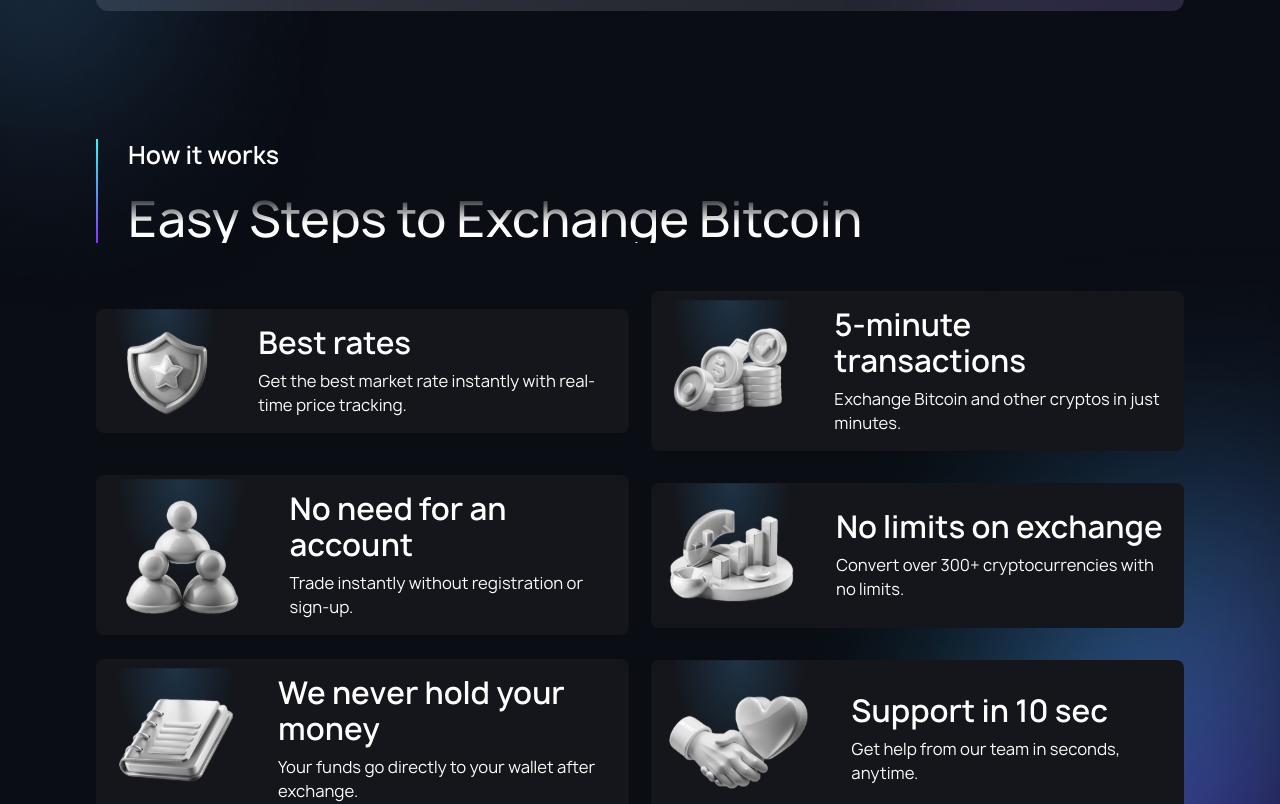
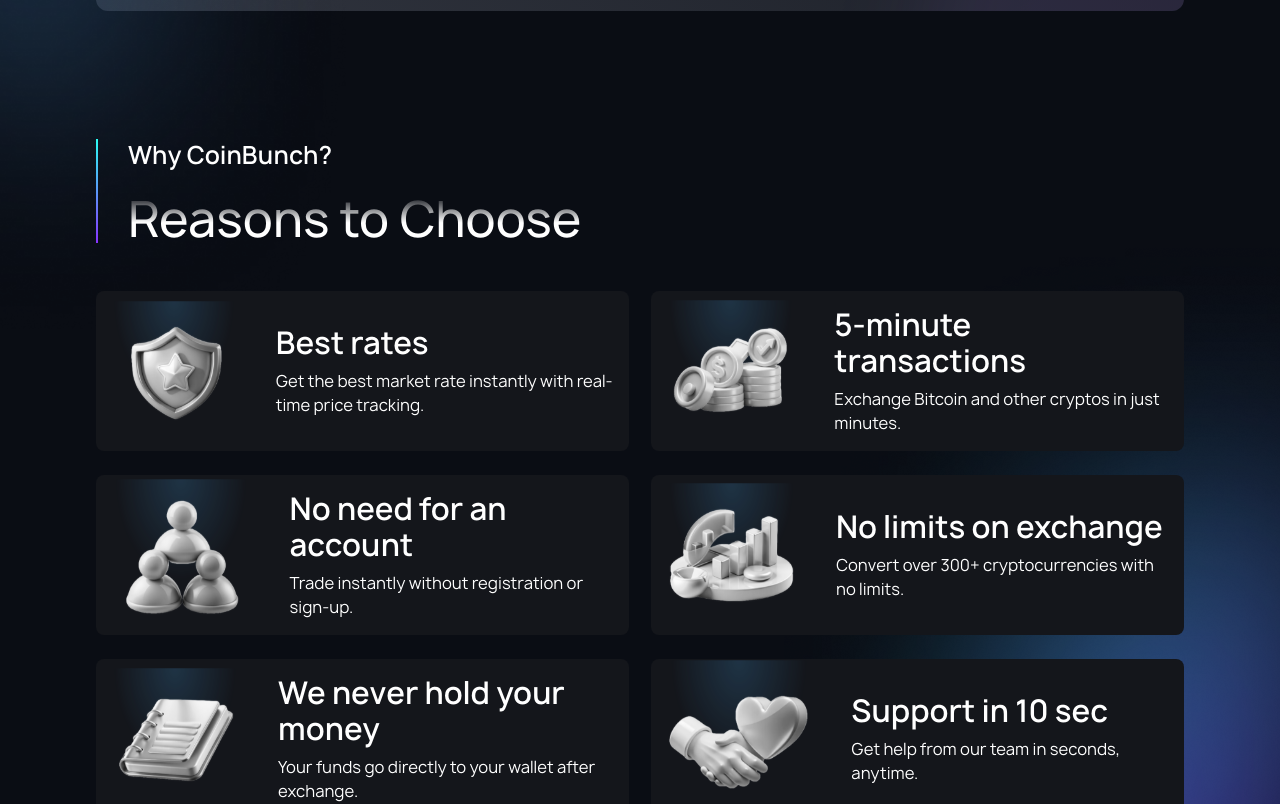
Before and after one commit to salman92-dev/coinbunch, a Next.js app: page / in a window 1280 px wide. Shown: the part 3716-4520 px from the top of the page. Built offline with nearby package versions, Linux system fonts and the light colour scheme.

Commit message:
Add files via upload

```diff
--- a/src/app/page.js
+++ b/src/app/page.js
@@ -272,14 +272,14 @@
     <section className="py-16 relative z-100" id="why-choose">
       <Image className="select-none absolute -z-1 right-0 bottom-[-35rem] max-md:-z-1" src="/bg-5.png" width={553} height={1243} alt="bg" />
        <div className="w-[85%] mx-auto flex flex-col gap-6 pl-8 gradient-border mb-12">
-        <h4 className="text-lg md:text-2xl manrope-bold text-white">How it works</h4>
-        <h2 className="manrope-medium text-3xl md:text-5xl gradient-3 text-transparent bg-clip-text">Easy Steps to Exchange Bitcoin</h2>
+        <h4 className="text-lg md:text-2xl manrope-bold text-white">Why CoinBunch?</h4>
+        <h2 className="manrope-medium text-3xl md:text-5xl gradient-3 text-transparent bg-clip-text">Reasons to Choose</h2>
       </div>
-      <div className="w-[85%] mx-auto flex items-center justify-between flex-wrap gap-y-6 relative z-100">
+      <div className="w-[85%] content-stretch mx-auto flex justify-between flex-wrap gap-y-6 relative z-100">
 
          <div className="w-full md:w-[49%] flex max-md:flex-col items-center gap-2 bg-[#14161B] rounded-lg">
           <div>
-            <Image className="w-full h-full" src="/rates.svg" width={100} height={100} alt="logo" />
+            <Image className="w-[14rem]" src="/rates.svg" width={100} height={100} alt="logo" />
           </div>
           <div className="p-4">
             <h4 className="manrope-bold text-2xl md:text-3xl mb-2 text-white">Best rates</h4>
```
